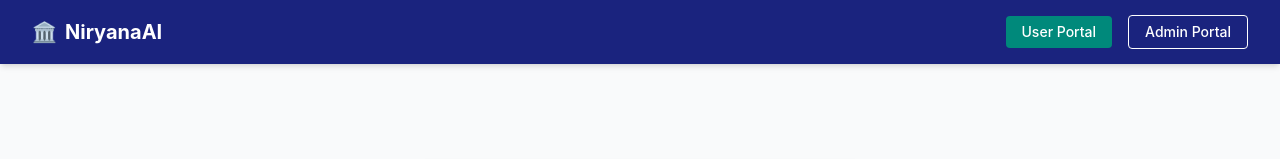
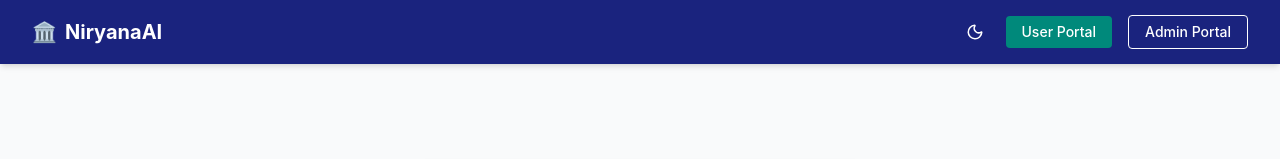
Before and after one commit to oggy111005/NiryanaAI, a React (Vite) app in the folder client/: page /user-login in a window 1280 px wide. Shown: the top 159 px of the page. Built offline with nearby package versions, Linux system fonts and the light colour scheme; no server answers.

Commit message:
Dark mode

```diff
--- a/client/src/App.jsx
+++ b/client/src/App.jsx
@@ -12,7 +12,7 @@ import TenderSimulator from './pages/TenderSimulator';
 import NotFound from './pages/NotFound';
 import BidComparator from './pages/BidComparator';
 import Chatbot from './components/Chatbot';
-import { LogOut, User as UserIcon } from 'lucide-react';
+import { LogOut, User as UserIcon, Moon, Sun } from 'lucide-react';
 
 const ProtectedRoute = ({ children, requiredRole }) => {
   const { user } = useAuth();
@@ -26,6 +26,37 @@ const ProtectedRoute = ({ children, requiredRole }) => {
   }
 
   return children;
+};
+
+const DarkModeToggle = () => {
+  const [isDark, setIsDark] = React.useState(false);
+
+  React.useEffect(() => {
+    // Check initial preference
+    if (document.body.classList.contains('dark')) {
+      setIsDark(true);
+    }
+  }, []);
+
+  const toggle = () => {
+    if (isDark) {
+      document.body.classList.remove('dark');
+      setIsDark(false);
+    } else {
+      document.body.classList.add('dark');
+      setIsDark(true);
+    }
+  };
+
+  return (
+    <button
+      onClick={toggle}
+      className="p-1.5 rounded-full hover:bg-blue-800 transition-colors text-white"
+      title="Toggle Dark Mode"
+    >
+      {isDark ? <Sun size={18} /> : <Moon size={18} />}
+    </button>
+  );
 };
 
 const Navigation = () => {
@@ -63,6 +94,8 @@ const Navigation = () => {
           </div>
 
           <div className="flex items-center space-x-4">
+            <DarkModeToggle />
+
             {!user ? (
               <>
                 <Link to="/user-login" className="bg-secondary hover:bg-teal-700 px-4 py-1.5 rounded text-sm font-medium transition-colors">
@@ -73,7 +106,7 @@ const Navigation = () => {
                 </Link>
               </>
             ) : (
-              <div className="flex items-center space-x-4">
+              <div className="flex items-center space-x-4 ml-2 border-l border-blue-800 pl-4">
                 <span className="text-sm text-gray-300 flex items-center">
                   <UserIcon size={16} className="mr-1" /> {user.username} ({user.role})
                 </span>
--- a/client/src/index.css
+++ b/client/src/index.css
@@ -9,4 +9,54 @@
 body {
   background-color: #f9fafb;
   color: var(--color-neutral);
+  transition: background-color 0.3s, color 0.3s;
 }
+
+/*
+ * 🌙 Magic Dark Mode for Prototype
+ * Automatically inverts common hardcoded Tailwind classes
+ * so we don't have to rewrite 50+ components with dark: prefixes
+ */
+.dark body {
+  background-color: #0f172a;
+  color: #f8fafc;
+}
+
+.dark .bg-white { background-color: #1e293b !important; }
+.dark .bg-gray-50 { background-color: #0f172a !important; }
+.dark .bg-gray-100 { background-color: #334155 !important; }
+
+.dark .border-gray-100,
+.dark .border-gray-200,
+.dark .border-gray-300 { border-color: #334155 !important; }
+
+.dark .text-gray-800,
+.dark .text-gray-700,
+.dark .text-gray-600 { color: #f1f5f9 !important; }
+.dark .text-gray-500 { color: #cbd5e1 !important; }
+
+/* Status banners & badges */
+.dark .bg-green-50 { background-color: rgba(22, 101, 52, 0.2) !important; border-color: rgba(34, 197, 94, 0.3) !important; }
+.dark .text-green-700, .dark .text-green-800 { color: #86efac !important; }
+
+.dark .bg-blue-50 { background-color: rgba(30, 58, 138, 0.2) !important; border-color: rgba(59, 130, 246, 0.3) !important; }
+.dark .text-blue-700, .dark .text-blue-800 { color: #93c5fd !important; }
+
+.dark .bg-purple-50 { background-color: rgba(88, 28, 135, 0.2) !important; border-color: rgba(168, 85, 247, 0.3) !important; }
+.dark .text-purple-700, .dark .text-purple-800 { color: #d8b4fe !important; }
+
+.dark .bg-yellow-50, .dark .bg-amber-50 { background-color: rgba(133, 77, 14, 0.2) !important; border-color: rgba(234, 179, 8, 0.3) !important; }
+.dark .text-yellow-700, .dark .text-amber-700 { color: #fde047 !important; }
+
+.dark .bg-red-50 { background-color: rgba(153, 27, 27, 0.2) !important; border-color: rgba(239, 68, 68, 0.3) !important; }
+.dark .text-red-500, .dark .text-red-700 { color: #fca5a5 !important; }
+
+/* Cards & Inputs */
+.dark textarea, .dark input {
+  background-color: #0f172a !important;
+  color: #f1f5f9 !important;
+  border-color: #475569 !important;
+}
+
+/* Nav & Footer overrides */
+.dark footer { background-color: #1e293b !important; border-color: #334155 !important; }
```
